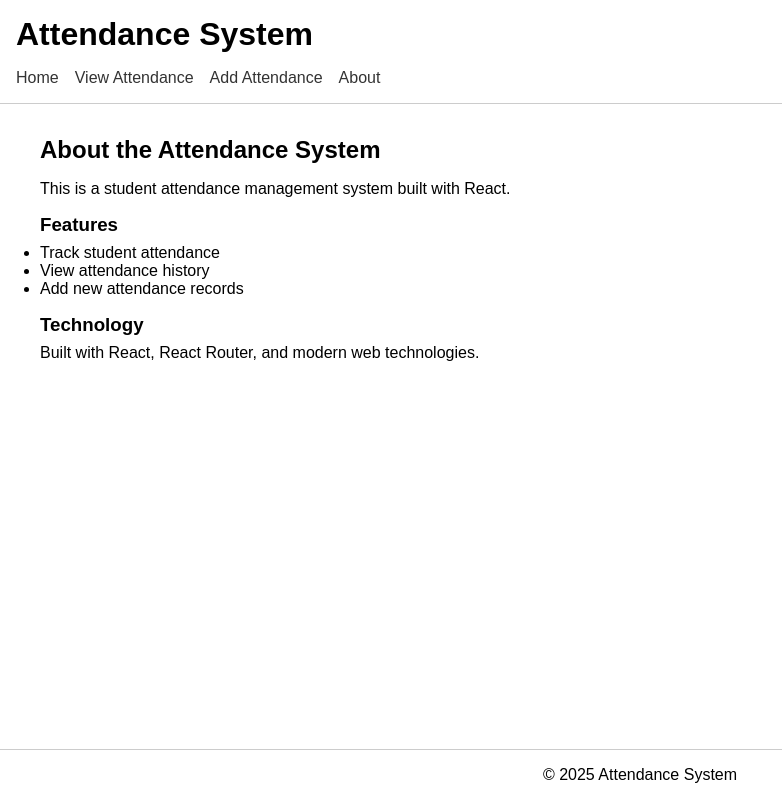
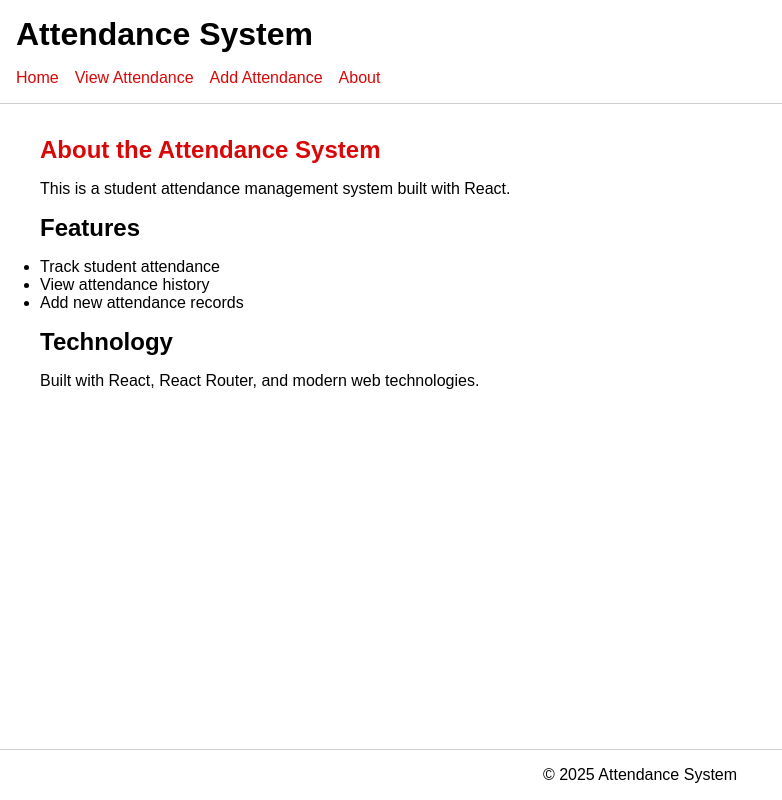
Before and after one commit to codewithsirjm/bgfc-attendance-system, a React (Vite) app: page /about in a window 1280 px wide. Shown: the whole page, without its empty margins (0-782 px from the left). Built offline with nearby package versions, Linux system fonts and the light colour scheme.

Commit message:
add about page sub header color

```diff
--- a/src/pages/AboutPage.jsx
+++ b/src/pages/AboutPage.jsx
@@ -5,7 +5,7 @@ function AboutPage() {
     <div className="page">
       {/* TODO: Add a main heading for this page */}
       {/* Hint: Use an <h1> or <h2> tag with a descriptive title */}
-      <h2>About the Attendance System</h2>
+      <h2 className='about-page-subheader'>About the Attendance System</h2>
 
       {/* TODO: Create an about section */}
       {/* Hint: Write a paragraph explaining what your attendance system does */}
@@ -14,7 +14,7 @@ function AboutPage() {
       {/* TODO: Add a features list */}
       {/* Hint: Use <ul> and <li> elements to list the main features */}
       <div>
-        <h3>Features</h3>
+        <h2>Features</h2>
         <ul>
           <li>Track student attendance</li>
           <li>View attendance history</li>
@@ -25,7 +25,7 @@ function AboutPage() {
       {/* TODO: Add technology information */}
       {/* Hint: Explain what technologies you used to build this app */}
       <div>
-        <h3>Technology</h3>
+        <h2>Technology</h2>
         <p>Built with React, React Router, and modern web technologies.</p>
       </div>
 
--- a/src/styles.css
+++ b/src/styles.css
@@ -36,7 +36,7 @@ body {
 .header nav a {
   margin-right: 1rem;
   text-decoration: none;
-  color: #333;
+  color: #d90808;
 }
 
 .main-content {
@@ -108,7 +108,7 @@ body {
 }
 
 .page a {
-  color: #0066cc;
+  color: #00ca07;
   text-decoration: none;
   margin-right: 1rem;
 }
@@ -125,6 +125,9 @@ body {
   margin-top: auto;
 }
 
+.about-page-subheader {
+  color:#d90808;
+}
 /* TODO: Add styling for forms, tables, buttons, and other elements */
 /* Hint: Consider using CSS Grid or Flexbox for layouts */
 /* Hint: Add hover effects and transitions for better user experience */
```
